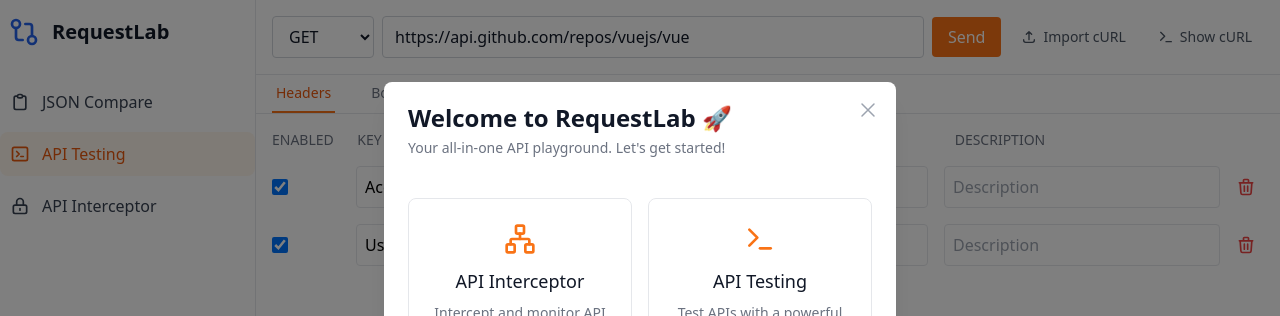
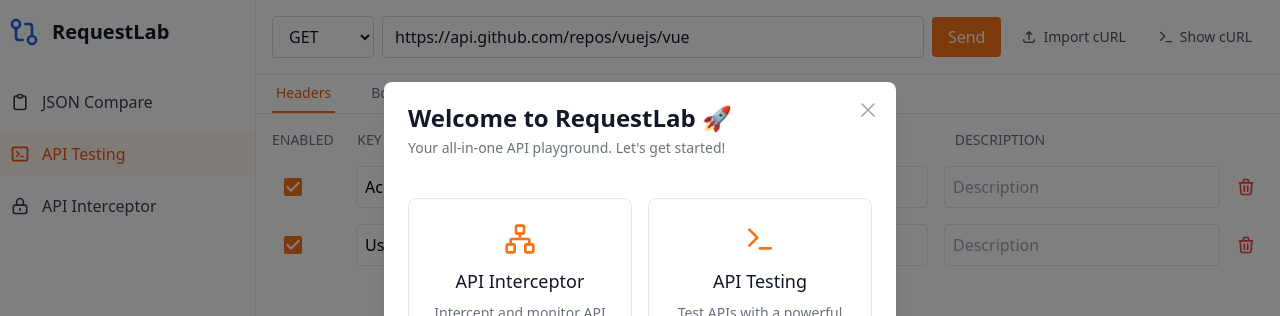
Before and after one commit to RequestLaboratory/requestlab, a React (Vite) app: page /api-testing in a window 1280 px wide. Shown: the top 316 px of the page. Built offline with nearby package versions, Linux system fonts and the light colour scheme.

Commit message:
fix: import cURL

```diff
--- a/src/pages/ApiTesting.tsx
+++ b/src/pages/ApiTesting.tsx
@@ -4,7 +4,7 @@ import { parseCurlCommand } from '../utils/curlParser';
 import SyntaxHighlighter from 'react-syntax-highlighter';
 import { vs2015 } from 'react-syntax-highlighter/dist/esm/styles/hljs';
 import { Copy, Check, Expand, X, Terminal, Play, StopCircle, BarChart2 } from 'lucide-react';
-import { TextField, Box, Typography, Tabs, Tab, ThemeProvider, createTheme, Drawer, IconButton, Dialog, DialogTitle, DialogContent, DialogActions, Button } from '@mui/material';
+import { TextField, Box, Typography, Tabs, Tab, ThemeProvider, createTheme, Drawer, IconButton, Dialog, DialogTitle, DialogContent, DialogActions, Button, Checkbox } from '@mui/material';
 import { Line, Bar } from 'react-chartjs-2';
 import {
   Chart as ChartJS,
@@ -54,6 +54,7 @@ interface ApiResponse {
   data: string | Record<string, unknown>;
   time: number;
   size: number;
+  curlCommand?: string;
 }
 
 interface LoadTestConfig {
@@ -125,6 +126,15 @@ class ChartErrorBoundary extends React.Component<
   }
 }
 
+// Utility to sync enabledHeaders with headers
+const syncEnabledHeaders = (headers: Record<string, string>, prevEnabled: Record<string, boolean> = {}) => {
+  const newEnabled: Record<string, boolean> = {};
+  Object.keys(headers).forEach(key => {
+    newEnabled[key] = prevEnabled[key] !== undefined ? prevEnabled[key] : true;
+  });
+  return newEnabled;
+};
+
 const ApiTesting: React.FC = () => {
   const { isDarkMode } = useContext(ThemeContext);
 
@@ -168,27 +178,26 @@ const ApiTesting: React.FC = () => {
     const savedState = sessionStorage.getItem('apiTestingState');
     if (savedState) {
       const parsed = JSON.parse(savedState);
+      const headers = parsed.headers || { 'header-1': '' };
       return {
         method: parsed.method || 'GET',
         url: parsed.url || '',
-        headers: parsed.headers || { 'header-1': '' },
-        enabledHeaders: parsed.enabledHeaders || {},
+        headers,
+        enabledHeaders: syncEnabledHeaders(headers, parsed.enabledHeaders),
         body: parsed.body || '',
         queryParams: parsed.queryParams || {}
       };
     }
     // Default GitHub API example
+    const headers = {
+      'Accept': 'application/vnd.github.v3+json',
+      'User-Agent': 'RequestLab'
+    };
     return {
       method: 'GET',
       url: 'https://api.github.com/repos/vuejs/vue',
-      headers: {
-        'Accept': 'application/vnd.github.v3+json',
-        'User-Agent': 'RequestLab'
-      },
-      enabledHeaders: {
-        'Accept': true,
-        'User-Agent': true
-      },
+      headers,
+      enabledHeaders: syncEnabledHeaders(headers),
       body: '',
       queryParams: {}
     };
@@ -220,6 +229,7 @@ const ApiTesting: React.FC = () => {
   const [copied, setCopied] = useState(false);
   const [copyMessage, setCopyMessage] = useState<string | null>(null);
   const [isResponseExpanded, setIsResponseExpanded] = useState(false);
+  const [responseTab, setResponseTab] = useState<'response' | 'network'>('response');
 
   // Load testing states
   const [loadTestConfig, setLoadTestConfig] = useState<LoadTestConfig>({
@@ -332,6 +342,23 @@ const ApiTesting: React.FC = () => {
         return acc;
       }, {} as Record<string, string>);
 
+      // Build the actual cURL command that will be sent
+      const actualCurlCommand = (() => {
+        let curl = `curl '${requestDetails.url}' \\\n`;
+        if (requestDetails.method !== 'GET') {
+          curl += `  -X ${requestDetails.method} \\\n`;
+        }
+        Object.entries(activeHeaders).forEach(([key, value]) => {
+          if (key && value) {
+            curl += `  -H '${key}: ${value}' \\\n`;
+          }
+        });
+        if (requestDetails.body) {
+          curl += `  -d '${requestDetails.body}' \\\n`;
+        }
+        return curl.slice(0, -3); // Remove trailing backslash and newline
+      })();
+
       const result = await executeApiRequest({
         url: requestDetails.url,
         method: requestDetails.method,
@@ -358,7 +385,8 @@ const ApiTesting: React.FC = () => {
         time: endTime - startTime,
         size: typeof responseData.response === 'string'
           ? responseData.response.length
-          : JSON.stringify(responseData.response).length
+          : JSON.stringify(responseData.response).length,
+        curlCommand: actualCurlCommand
       });
     } catch (e) {
       setError(e instanceof Error ? e.message : 'Failed to execute request');
@@ -441,7 +469,7 @@ const ApiTesting: React.FC = () => {
       headers: { ...prev.headers, [key]: value },
       enabledHeaders: {
         ...prev.enabledHeaders,
-        [key]: prev.enabledHeaders[key] ?? true // Default to true for new headers
+        [key]: true
       }
     }));
   };
@@ -1131,24 +1159,39 @@ const ApiTesting: React.FC = () => {
 
         const parsedCurl = parseCurlCommand(cleanCurl);
 
-        // Update method
-        setRequestDetails(prev => ({
+        // Format JSON body if Content-Type is application/json
+        let formattedBody = parsedCurl.body;
+        const contentTypeHeader = Object.entries(parsedCurl.headers).find(([key]) =>
+          key.toLowerCase() === 'content-type'
+        );
+        if (
+          contentTypeHeader &&
+          contentTypeHeader[1].toLowerCase().includes('application/json') &&
+          parsedCurl.body
+        ) {
+          try {
+            formattedBody = JSON.stringify(JSON.parse(parsedCurl.body), null, 2);
+          } catch (e) {
+            // If not valid JSON, leave as is
+          }
+        }
+
+        setRequestDetails(prev => {
+          const newHeaders = parsedCurl.headers || {};
+          return {
             ...prev,
             method: parsedCurl.method || 'GET',
             url: parsedCurl.url || '',
-          headers: parsedCurl.headers || {},
-          body: parsedCurl.body || '',
+            headers: newHeaders,
+            enabledHeaders: syncEnabledHeaders(newHeaders),
+            body: formattedBody || '',
             queryParams: parsedCurl.queryParams || {}
-        }));
+          };
+        });
 
         // Set body type if present
         if (parsedCurl.body) {
           setBodyType('raw');
-
-          // Try to detect content type from headers
-          const contentTypeHeader = Object.entries(parsedCurl.headers).find(([key]) =>
-            key.toLowerCase() === 'content-type'
-          );
           if (contentTypeHeader) {
             setContentType(contentTypeHeader[1]);
           }
@@ -1367,11 +1410,19 @@ const ApiTesting: React.FC = () => {
                     {Object.entries(requestDetails.headers).map(([key, value], index) => (
                       <div key={index} className="grid grid-cols-12 gap-4">
                           <div className="col-span-1 flex items-center">
-                            <input
-                              type="checkbox"
-                              checked={requestDetails.enabledHeaders[key] ?? true}
+                            <Checkbox
+                              checked={!!requestDetails.enabledHeaders[key]}
                               onChange={() => handleHeaderToggle(key)}
-                              className="w-4 h-4 text-orange-500 border-gray-300 rounded focus:ring-orange-500 dark:focus:ring-orange-400 dark:border-gray-600"
+                              color="warning"
+                              sx={{
+                                color: '#f97316',
+                                '&.Mui-checked': {
+                                  color: '#f97316',
+                                },
+                                '& .MuiSvgIcon-root': {
+                                  fontSize: 24,
+                                },
+                              }}
                             />
                           </div>
                         <input
@@ -1592,6 +1643,29 @@ const ApiTesting: React.FC = () => {
               </div>
             </div>
               <div className="flex-1 min-h-0 overflow-auto">
+                <div className="flex border-b border-gray-200 dark:border-gray-700">
+                  <button
+                    onClick={() => setResponseTab('response')}
+                    className={`px-4 py-2 text-sm font-medium ${
+                      responseTab === 'response'
+                        ? 'text-orange-600 border-b-2 border-orange-500'
+                        : 'text-gray-500 hover:text-gray-700'
+                    }`}
+                  >
+                    Response
+                  </button>
+                  <button
+                    onClick={() => setResponseTab('network')}
+                    className={`px-4 py-2 text-sm font-medium ${
+                      responseTab === 'network'
+                        ? 'text-orange-600 border-b-2 border-orange-500'
+                        : 'text-gray-500 hover:text-gray-700'
+                    }`}
+                  >
+                    Network
+                  </button>
+                </div>
+                {responseTab === 'response' ? (
                 <SyntaxHighlighter
                   language="json"
                   style={vs2015}
@@ -1608,6 +1682,44 @@ const ApiTesting: React.FC = () => {
                     ? response.data
                     : JSON.stringify(response.data, null, 2)}
                   </SyntaxHighlighter>
+                ) : (
+                  <div className="p-4 h-[24vh] overflow-y-auto">
+                    <div className="mb-4">
+                      <h3 className="text-sm font-medium text-gray-700 dark:text-gray-300 mb-2">Request</h3>
+                      <SyntaxHighlighter
+                        language="bash"
+                        style={vs2015}
+                        customStyle={{
+                          margin: 0,
+                          fontSize: '0.875rem',
+                          lineHeight: '1.5rem',
+                          borderRadius: '0.375rem',
+                        }}
+                        showLineNumbers
+                        wrapLines={true}
+                      >
+                        {response.curlCommand || ''}
+                </SyntaxHighlighter>
+              </div>
+                    <div>
+                      <h3 className="text-sm font-medium text-gray-700 dark:text-gray-300 mb-2">Response Headers</h3>
+                      <SyntaxHighlighter
+                        language="json"
+                        style={vs2015}
+                        customStyle={{
+                          margin: 0,
+                          fontSize: '0.875rem',
+                          lineHeight: '1.5rem',
+                          borderRadius: '0.375rem',
+                        }}
+                        showLineNumbers
+                        wrapLines={false}
+                      >
+                        {JSON.stringify(response.headers, null, 2)}
+                      </SyntaxHighlighter>
+            </div>
+          </div>
+        )}
               </div>
             </div>
           )}
--- a/src/utils/curlParser.ts
+++ b/src/utils/curlParser.ts
@@ -43,10 +43,19 @@ export function parseCurlCommand(curlCommand: string): ParsedCurl {
     }
   }
 
-  // Extract body
-  const dataMatch = cleanCommand.match(/(?:--data|-d)\s+['"]([^'"]+)['"]/);
-  if (dataMatch) {
-    result.body = dataMatch[1];
+  // Extract body (support --data, --data-raw, --data-binary, -d) with multiline and complex JSON support
+  const dataFlagRegex = /(?:--data(?:-raw)?|--data-binary|-d)\s+(['"])([\s\S]*?)\1/g;
+  let dataMatch;
+  let body = '';
+  while ((dataMatch = dataFlagRegex.exec(cleanCommand)) !== null) {
+    // Concatenate all data flags (in case of multiple)
+    body += (body ? '\n' : '') + dataMatch[2];
+  }
+  if (body) {
+    result.body = body;
+    if (!methodMatch) {
+      result.method = 'POST';
+    }
   }
 
   // Extract query parameters from URL
```
Lines whose indentation alone changed are shown as unchanged.
